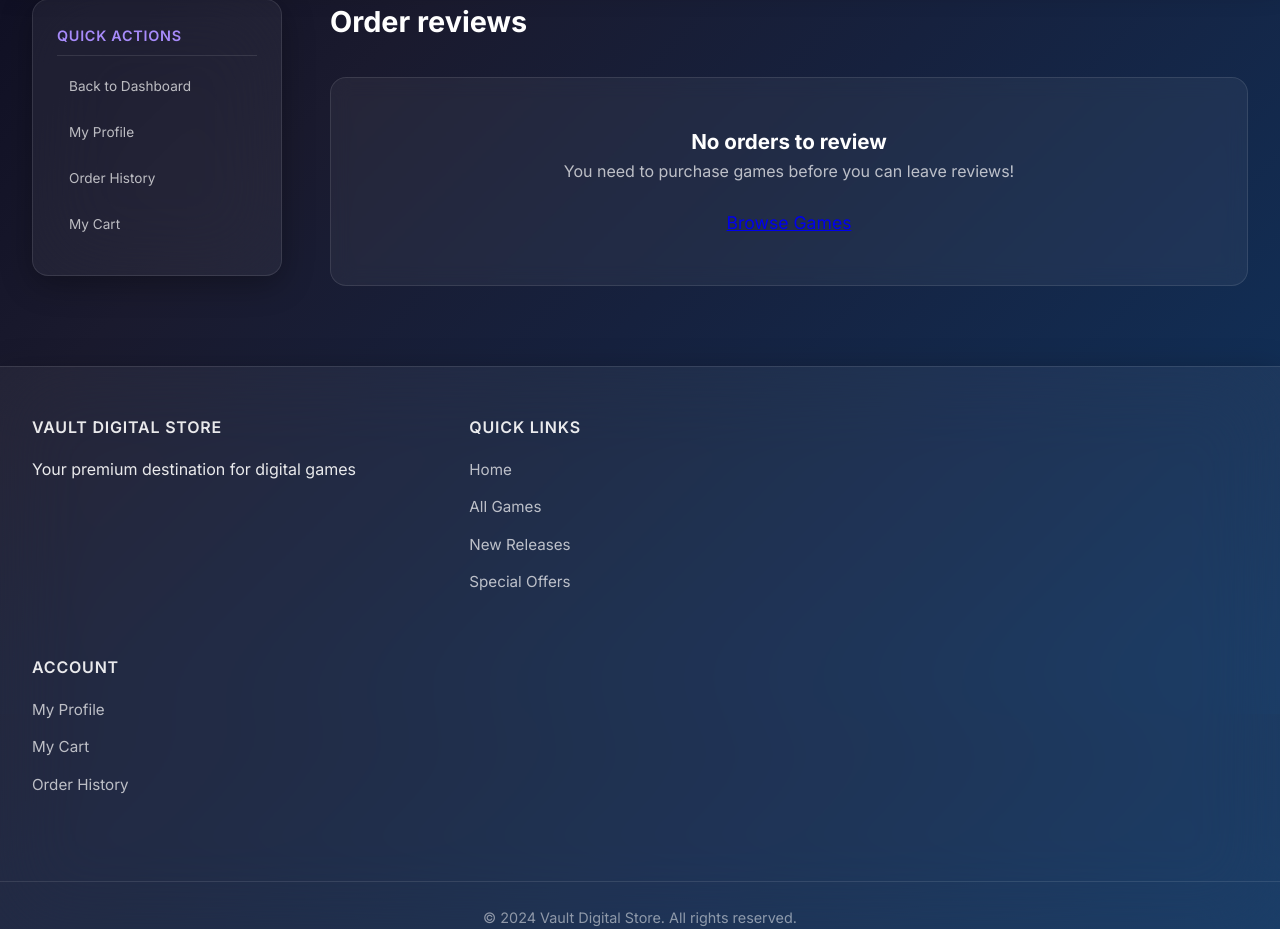
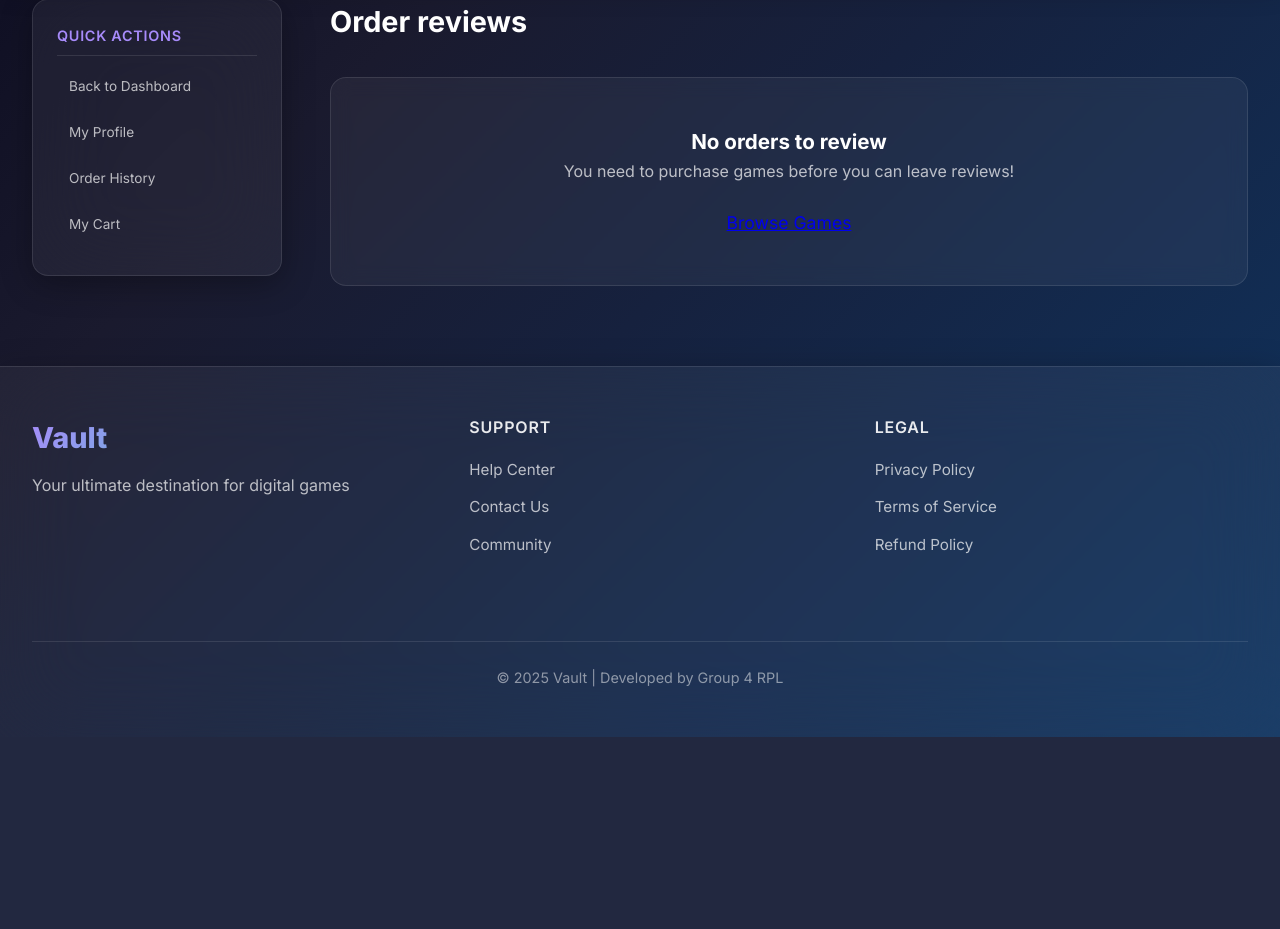
Before and after one commit to polystree/ErPeEl, a PHP site: page /ppw/reviewrate.php in a window 1280 px wide. Shown: the part 86-1015 px from the top of the page. After the commit the page ends 823 px from the top, so only its background shows below. Run offline with PHP 8.4, Linux system fonts and the light colour scheme; a user stored in the database is signed in; data comes from the database, SQL or seed files in the repository; data that the repository does not hold is empty.

Commit message:
refactor: update footer structure and content for improved clarity and accessibility

```diff
--- a/reviewrate.php
+++ b/reviewrate.php
@@ -352,32 +352,33 @@ if (empty($order_details)) {
         <span id="notification-message"></span>
     </div>
 
-    <footer class="main-footer">
+    <footer role="contentinfo">
         <div class="footer-content">
+            <div class="footer-brand">
+                <h3>Vault</h3>
+                <p>Your ultimate destination for digital games</p>
+            </div>
+            <div class="footer-links">
                 <div class="footer-section">
-                <h4>Vault Digital Store</h4>
-                <p>Your premium destination for digital games</p>
-            </div>
-            <div class="footer-section">
-                <h4>Quick Links</h4>
+                    <h4>Support</h4>
                     <ul>
-                    <li><a href="dashboard.php">Home</a></li>
-                    <li><a href="semua.php">All Games</a></li>
-                    <li><a href="baru.php">New Releases</a></li>
-                    <li><a href="promo.php">Special Offers</a></li>
+                        <li><a href="#">Help Center</a></li>
+                        <li><a href="#">Contact Us</a></li>
+                        <li><a href="#">Community</a></li>
                     </ul>
                 </div>
                 <div class="footer-section">
-                <h4>Account</h4>
+                    <h4>Legal</h4>
                     <ul>
-                    <li><a href="profile.php">My Profile</a></li>
-                    <li><a href="cart.php">My Cart</a></li>
-                    <li><a href="order.php">Order History</a></li>
+                        <li><a href="#" class="privacy-policy">Privacy Policy</a></li>
+                        <li><a href="#">Terms of Service</a></li>
+                        <li><a href="#">Refund Policy</a></li>
                     </ul>
                 </div>
             </div>
             <div class="footer-bottom">
-            <p>&copy; 2024 Vault Digital Store. All rights reserved.</p>
+                <p>&copy; 2025 Vault | Developed by Group 4 RPL</p>
+            </div>
         </div>
     </footer>
 
```
Lines whose indentation alone changed are shown as unchanged.
